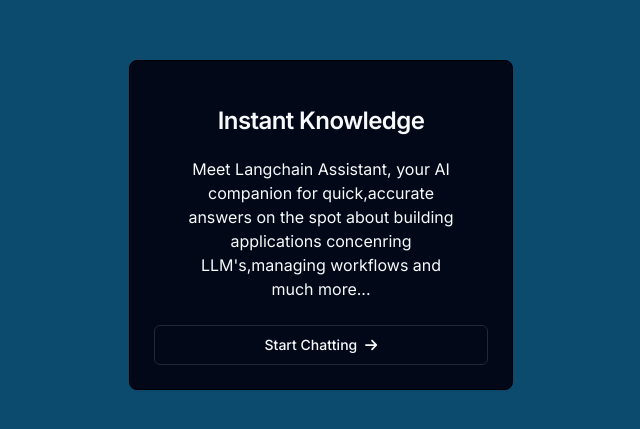
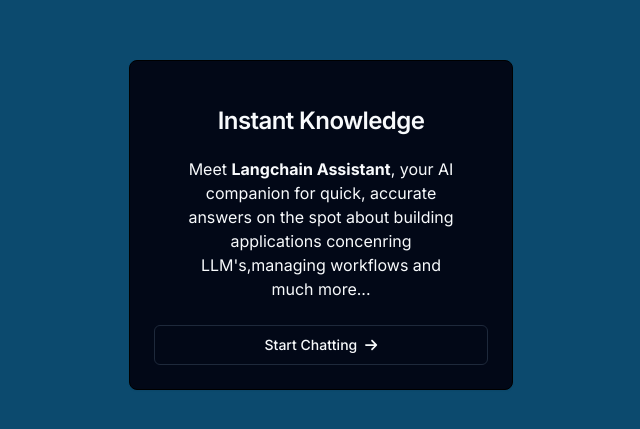
Before and after one commit to Github11200/AI-Customer-Support, a Next.js app in the folder client/: page / in a window 1280 px wide. Shown: the part 175-604 px from the top of the page, without its empty margins (319-959 px from the left). Built offline with nearby package versions, Linux system fonts and the light colour scheme.

Commit message:
redirects to chat page and goes back

```diff
--- a/client/app/chat/page.tsx
+++ b/client/app/chat/page.tsx
@@ -4,21 +4,11 @@
 import { useRouter } from 'next/navigation';
 import { ArrowLeftIcon } from '@heroicons/react/24/outline';
 
-// export default function ChatComponent() {
-//   return (
-//     <div className="p-4">
-//       <Textarea
-//         placeholder="Type your message here..."
-//         className="w-full h-24 resize-none"
-//       />
-//     </div>
-//   );
-// }
 export default function ChatComponent() {
     const router = useRouter();
 
     const handleBack = () => {
-      router.push('/');  // Navigates back to the home page
+      router.push('/');
     };
 
     return (
--- a/client/app/page.tsx
+++ b/client/app/page.tsx
@@ -207,7 +207,7 @@
             <CardTitle>Instant Knowledge</CardTitle>
           </CardHeader>
           <CardContent className="flex justify-center items-center text-center">
-            <p>Meet Langchain Assistant, your AI companion for quick,accurate answers on the spot about building applications concenring LLM's,managing workflows and much more...</p>
+            <p>Meet <strong>Langchain Assistant</strong>, your AI companion for quick, accurate answers on the spot about building applications concenring LLM's,managing workflows and much more...</p>
           </CardContent>
           <Button variant="outline" className="w-full" onClick={handleStartChatting}>
           Start Chatting
```
